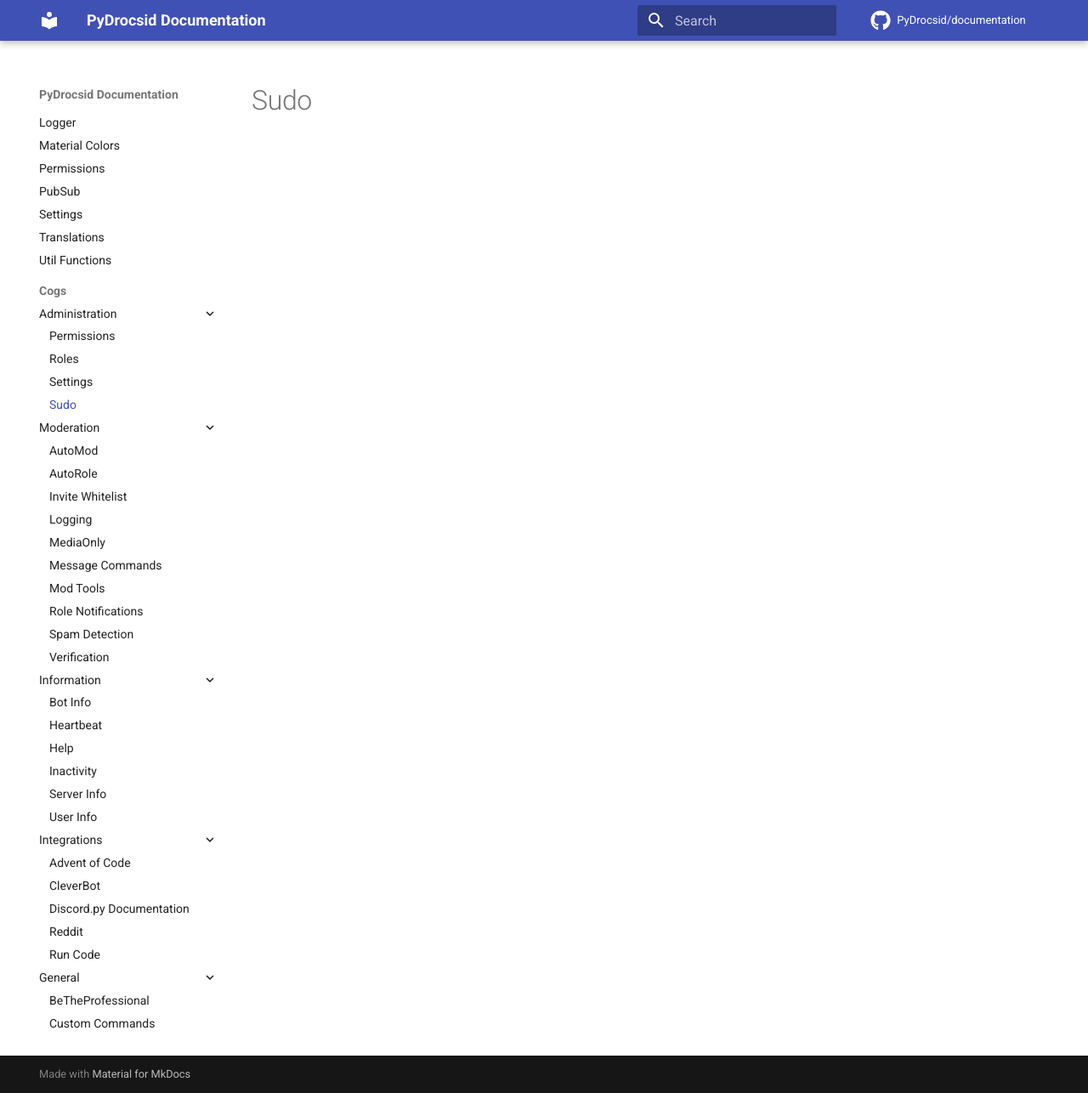
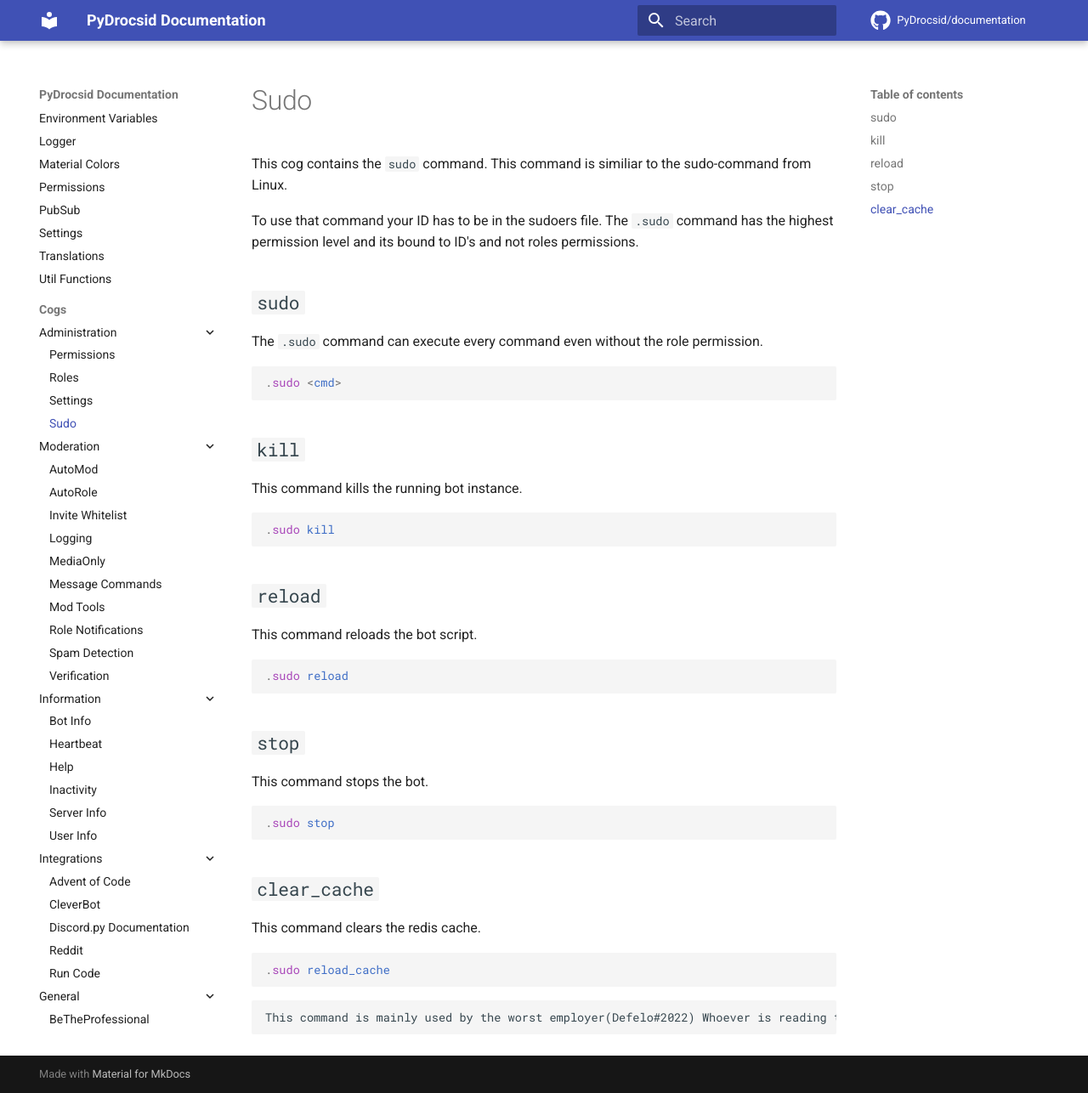
Before and after one commit to PyDrocsid/documentation, an MkDocs documentation site: the page built from docs/cogs/administration/sudo.md, in a window 1280 px wide and 1286 px high. Shown: the whole window at 85% size. Built offline with MkDocs 1.6.1 and Material for MkDocs 9.7.7, drawn with Linux system fonts in a browser that asks for light colours; comment, search, counter and statistics services are not loaded.

Commit message:
Update sudo.md

````diff
--- a/docs/cogs/administration/sudo.md
+++ b/docs/cogs/administration/sudo.md
@@ -1 +1,39 @@
 # Sudo
+This cog contains the `sudo` command. This command is similiar to the sudo-command from Linux.
+
+To use that command your ID has to be in the sudoers file.
+The `.sudo` command has the highest permission level and its bound to ID's and not roles permissions.
+
+## `sudo`
+The `.sudo` command can execute every command even without the role permission.
+```css
+.sudo <cmd>
+```
+
+## `kill`
+This command kills the running bot instance.
+```css
+.sudo kill
+```
+
+## `reload`
+This command reloads the bot script.
+```css
+.sudo reload
+```
+
+## `stop`
+This command stops the bot.
+```css
+.sudo stop
+```
+
+## `clear_cache`
+This command clears the redis cache.
+```css
+.sudo reload_cache
+```
+
+```
+This command is mainly used by the worst employer(Defelo#2022) Whoever is reading this please save us...
+```
````
